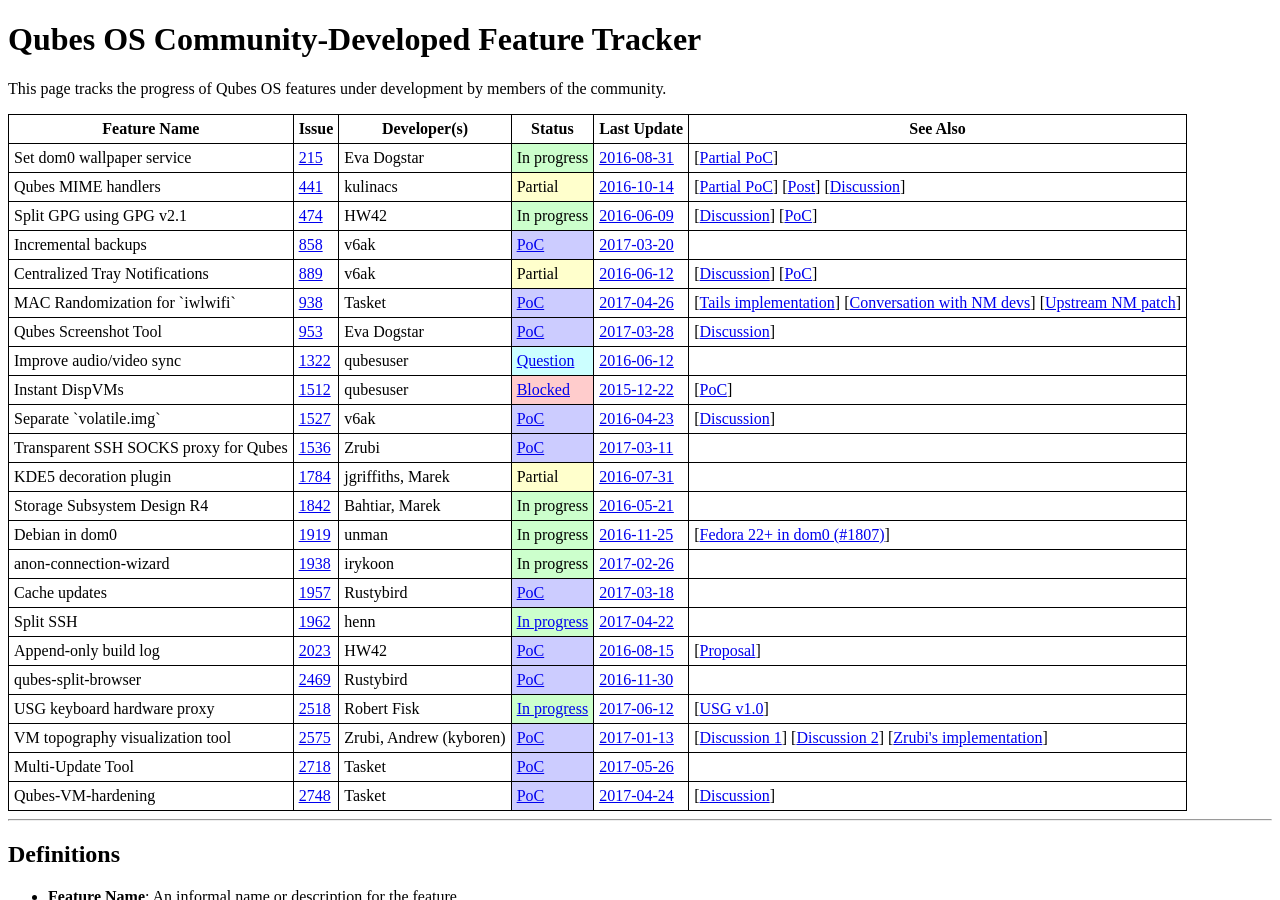
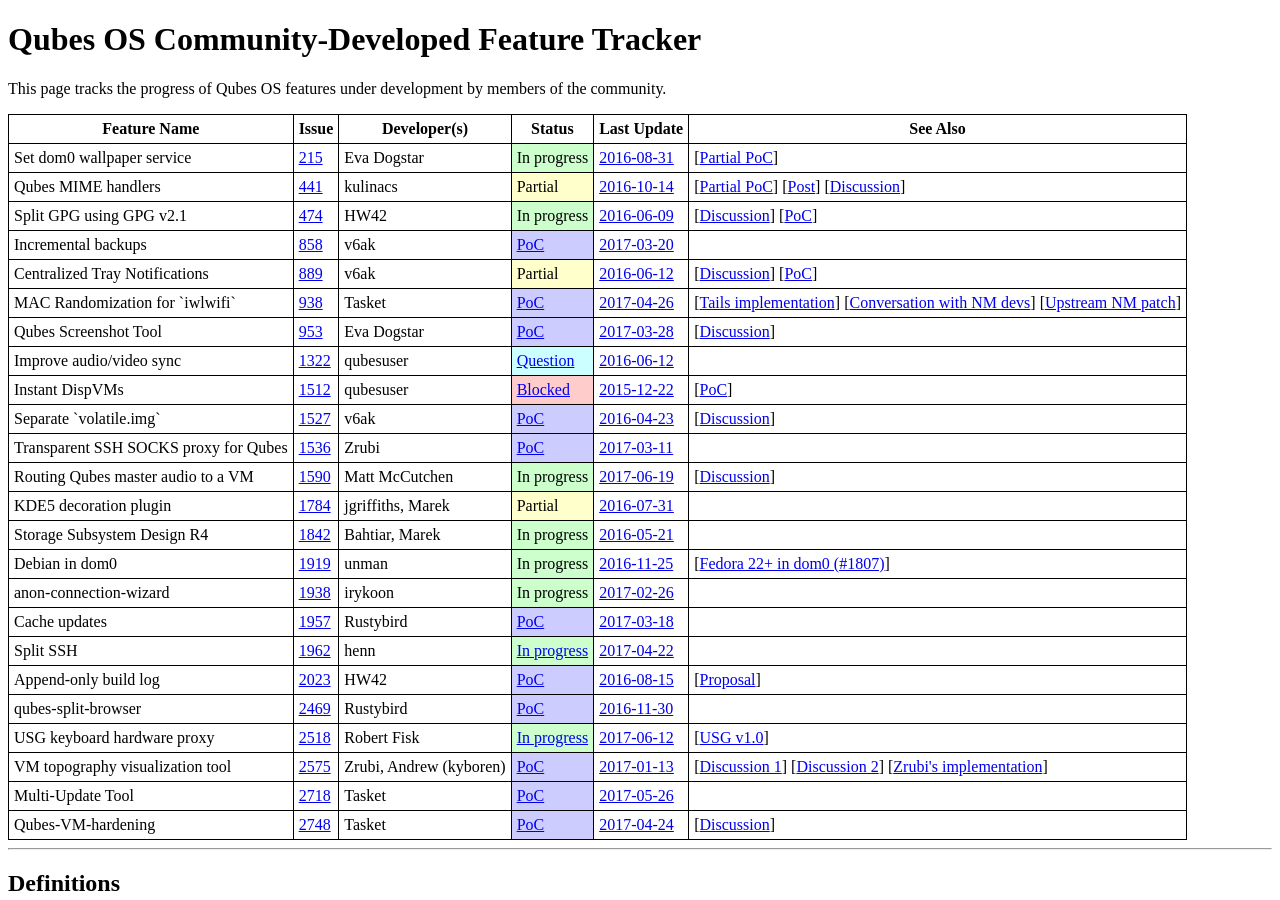
Before and after one commit to QubesOS/qubes-issues, a Jekyll site: the page built from index.md, in a window 1280 px wide and 900 px high. Built offline with Jekyll 4.4.1, drawn with Linux system fonts in a browser that asks for light colours.

Commit message:
Track #1590

```diff
--- a/_data/features.yml
+++ b/_data/features.yml
@@ -166,6 +166,21 @@
   info   :
   - desc   :
     url    :
+  - desc   :
+    url    :
+
+- name   : Routing Qubes master audio to a VM
+  issue  : 1590
+  devs   : Matt McCutchen
+  status :
+    term   : In progress
+    url    :
+  updated:
+    date   : 2017-06-19
+    url    : https://github.com/QubesOS/qubes-issues/issues/1590#issuecomment-309379914
+  info   :
+  - desc   : Discussion
+    url    : https://groups.google.com/d/topic/qubes-devel/kmAjYCP8K_4/discussion
   - desc   :
     url    :
 
```
